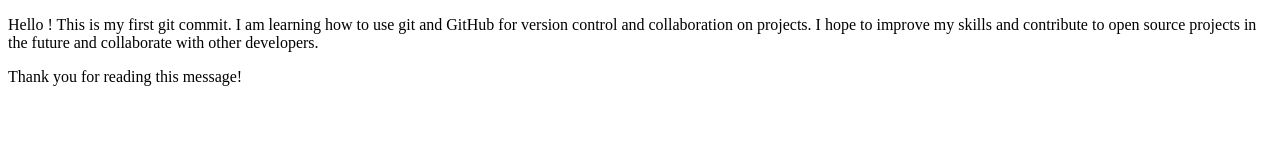
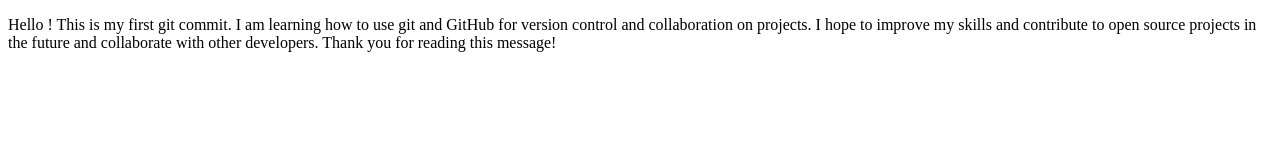
Before and after one commit to rsp3144/My-Linux-Repo, a plain HTML site: page index.html in a window 1280 px wide. Drawn offline with Linux system fonts and the light colour scheme.

Commit message:
Third v3 of index.html

```diff
--- a/index.html
+++ b/index.html
@@ -8,7 +8,7 @@
 <body>
     <p> Hello ! This is my first git commit.
         I am learning how to use git and GitHub for version control and collaboration on projects.
-        I hope to improve my skills and contribute to open source projects in the future and collaborate with other developers. </p>
+        I hope to improve my skills and contribute to open source projects in the future and collaborate with other developers.
         Thank you for reading this message! </p>
     </p>
 </body>
```
